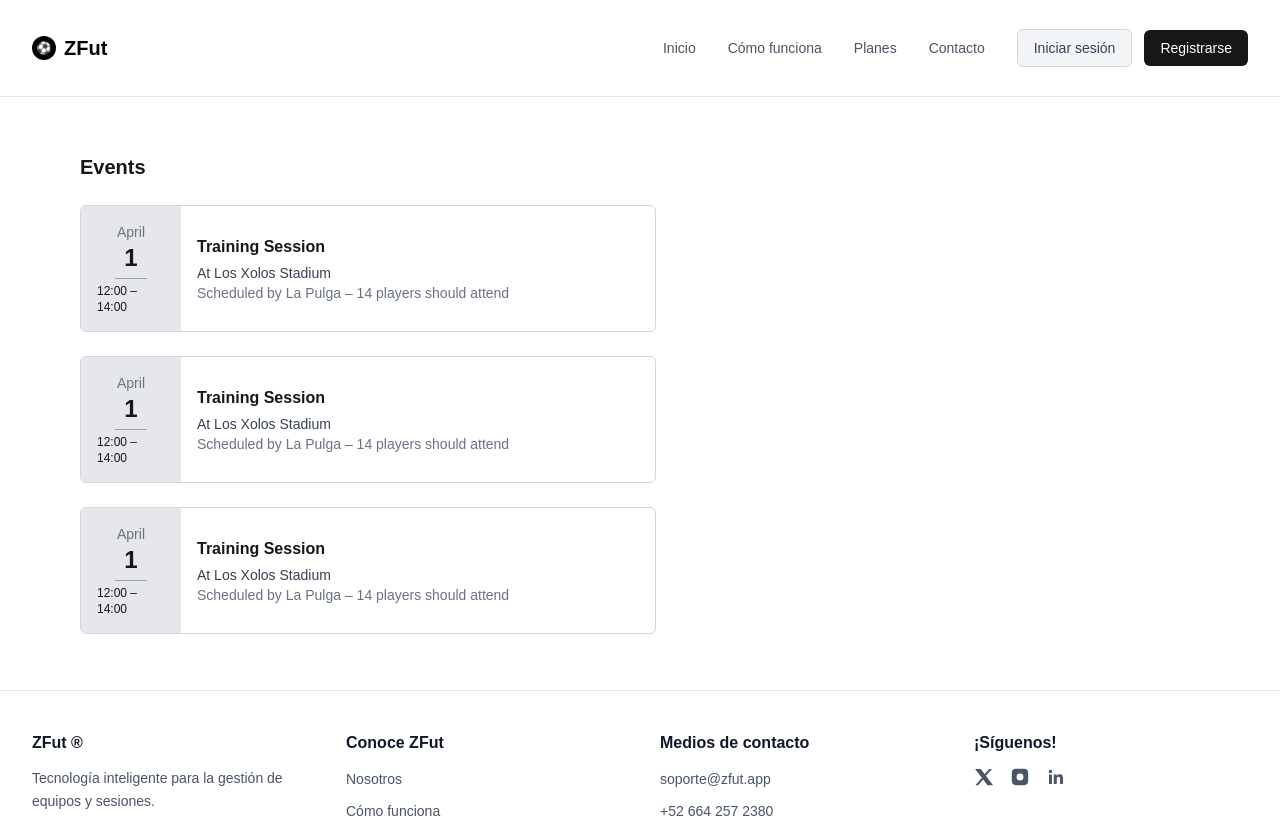
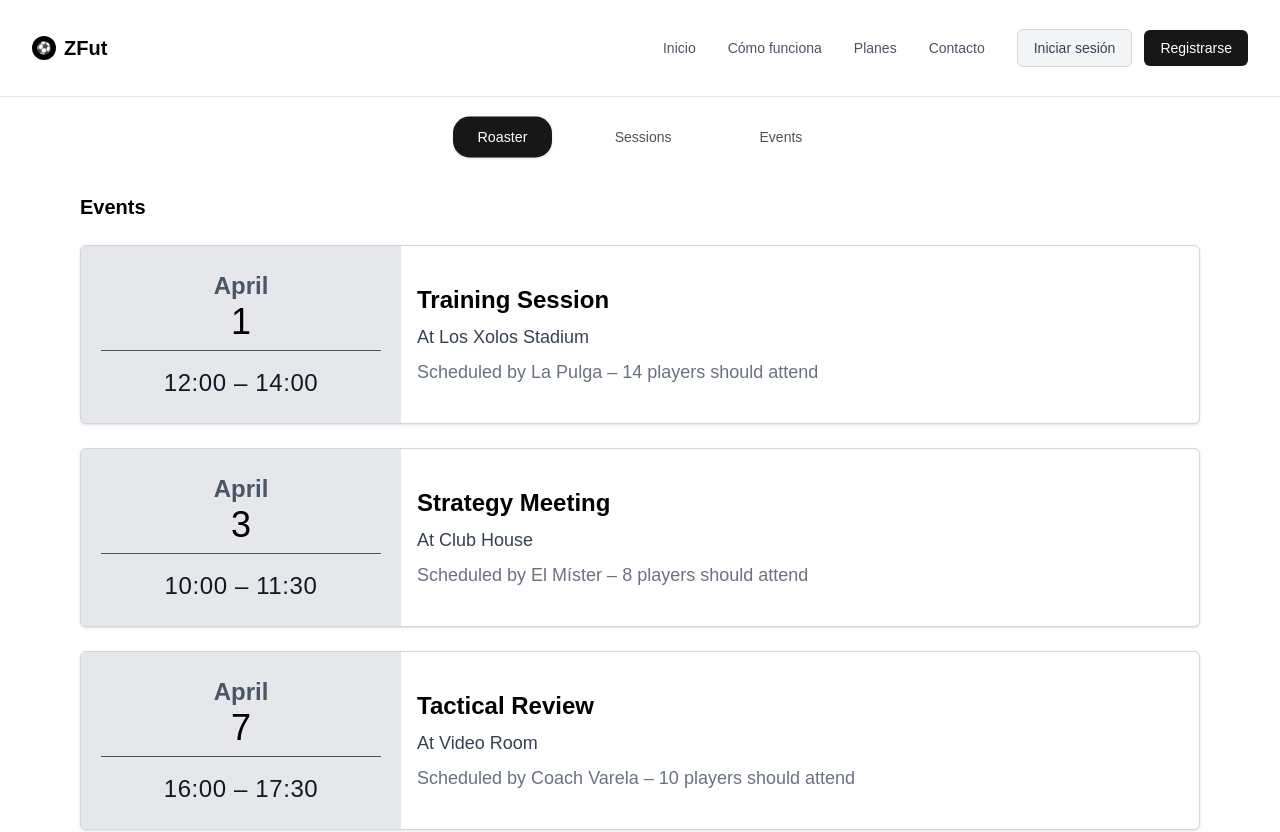
Before and after one commit to DEVS-Z/ZWebClient, a Next.js app in the folder zwebfit/: page /events in a window 1280 px wide. Shown: the top 832 px of the page. Built offline with nearby package versions, Linux system fonts and the light colour scheme.

Commit message:
Pantalla de eventos

```diff
--- a/zwebfit/src/app/events/page.tsx
+++ b/zwebfit/src/app/events/page.tsx
@@ -1,12 +1,14 @@
-import EventCardContainer from "@/components/feactures/module/events/eventCard/EventCardContainer";
+import SessionSelectorContainer from "@/components/feactures/module/sessions/sessionSelector/SessionSelectorContainer";
+import EventListContainer from "@/components/feactures/module/events/eventList/EventListContainer";
 
 export default function EventsPage() {
   return (
     <main className="p-6 flex flex-col gap-6">
-      <h2 className="text-xl font-semibold">Events</h2>
-      <EventCardContainer />
-      <EventCardContainer />
-      <EventCardContainer />
+      <SessionSelectorContainer />
+    <h2 className="text-xl font-bold text-black">Events</h2>
+
+
+      <EventListContainer />
     </main>
   );
 }
--- a/zwebfit/src/components/feactures/module/events/eventCard/EventCardView.tsx
+++ b/zwebfit/src/components/feactures/module/events/eventCard/EventCardView.tsx
@@ -4,7 +4,7 @@ import { FC } from "react";
 interface EventCardProps {
   month: string;
   day: number;
-  time: string;
+  time: string; // e.g. "12:00 – 14:00"
   title: string;
   location: string;
   scheduledBy: string;
@@ -20,19 +20,45 @@ const EventCardView: FC<EventCardProps> = ({
   scheduledBy,
   players,
 }) => {
+  const [startTime, endTime] = time.split("–").map((t) => t.trim());
+
   return (
-    <div className="flex border border-gray-300 rounded-md overflow-hidden w-full max-w-xl bg-white">
+    <div className="flex border border-gray-300 rounded-md overflow-hidden w-full bg-white shadow-sm">
       {/* Fecha */}
-      <div className="bg-gray-200 p-4 flex flex-col items-center justify-center min-w-[100px] text-sm">
-        <span className="text-gray-500">{month}</span>
-        <span className="text-2xl font-semibold">{day}</span>
-        <hr className="w-8 border-gray-400 my-1" />
-        <span className="text-xs">{time}</span>
+
+      <div className="bg-gray-200 flex flex-col items-center justify-center px-10 py-6 min-w-[320px] text-base">
+
+
+        <span className="text-gray-600 font-bold text-2xl">{month}</span>
+
+
+
+        <span className="text-4xl font-medium text-black ">{day}</span>
+
+
+
+
+        <hr className="w-70 border-gray-600 my-2" />
+
+
+        <div className="text-2xl font-medium text-gray-900 mt-2 font-mono tracking-wide">
+  {startTime} – {endTime}
+</div>
+
+
+
+
+
+
       </div>
 
       {/* Contenido del evento */}
-      <div className="p-4 flex flex-col justify-center text-sm w-full">
-        <h3 className="font-semibold text-base mb-1">{title}</h3>
+      <div className="p-4 flex flex-col justify-center gap-2 text-[18px] w-full">
+
+
+        <h3 className="text-2xl font-bold text-black">{title}</h3>
+
+
         <p className="text-gray-700">{location}</p>
         <p className="text-gray-500">
           Scheduled by {scheduledBy} – {players} players should attend
--- /dev/null
+++ b/zwebfit/src/components/feactures/module/events/eventList/EventListContainer.tsx
@@ -0,0 +1,42 @@
+// EventListContainer.tsx
+import EventListView from "./EventListView";
+import { IEvent } from "@/models/modules/iEvents";
+
+const dummyEvents: IEvent[] = [
+  {
+    id: "1",
+    month: "April",
+    day: 1,
+    time: "12:00 – 14:00",
+    title: "Training Session",
+    location: "At Los Xolos Stadium",
+    organizer: "La Pulga",
+    playerCount: 14,
+  },
+  {
+    id: "2",
+    month: "April",
+    day: 3,
+    time: "10:00 – 11:30",
+    title: "Strategy Meeting",
+    location: "At Club House",
+    organizer: "El Míster",
+    playerCount: 8,
+  },
+  {
+  id: "3",
+  month: "April",
+  day: 7,
+  time: "16:00 – 17:30",
+  title: "Tactical Review",
+  location: "At Video Room",
+  organizer: "Coach Varela",
+  playerCount: 10,
+}
+];
+
+const EventListContainer = () => {
+  return <EventListView events={dummyEvents} />;
+};
+
+export default EventListContainer;
--- /dev/null
+++ b/zwebfit/src/components/feactures/module/events/eventList/EventListView.tsx
@@ -0,0 +1,29 @@
+// EventListView.tsx
+import EventCardView from "../eventCard/EventCardView";
+import { IEvent } from "@/models/modules/iEvents";
+
+
+interface EventListViewProps {
+  events: IEvent[];
+}
+
+const EventListView = ({ events }: EventListViewProps) => {
+  return (
+    <div className="flex flex-col gap-6">
+      {events.map((event) => (
+        <EventCardView
+          key={event.id}
+          month={event.month}
+          day={event.day}
+          time={event.time}
+          title={event.title}
+          location={event.location}
+          scheduledBy={event.organizer}
+          players={event.playerCount}
+        />
+      ))}
+    </div>
+  );
+};
+
+export default EventListView;
--- a/zwebfit/src/models/modules/iEvents.ts
+++ b/zwebfit/src/models/modules/iEvents.ts
@@ -1,6 +1,8 @@
+// src/models/modules/IEvent.ts
 export interface IEvent {
   id: string;
-  date: string;
+  month: string;
+  day: number;
   time: string;
   title: string;
   location: string;
```
